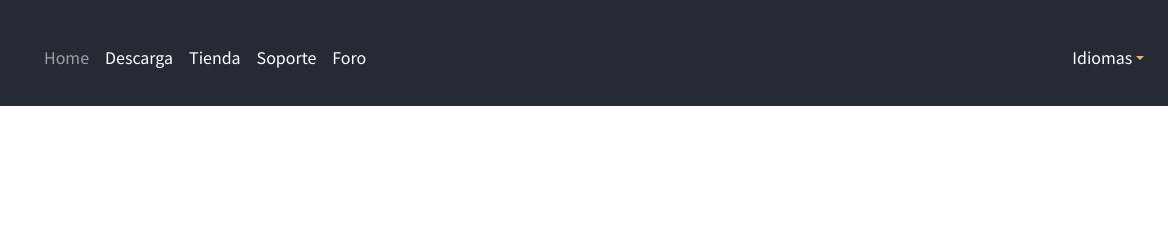
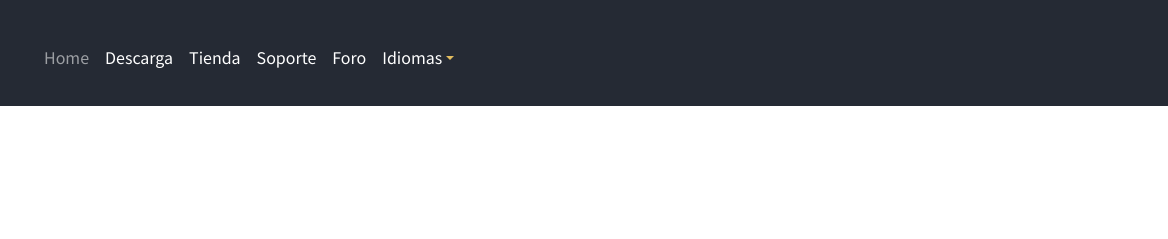
Before and after one commit to Hoshimiya-OS/Web-Page-OS, a plain HTML site: page es/index.html in a window 1280 px wide. Shown: the top 239 px of the page, 112-1280 px from the left. Drawn offline with nearby package versions, Linux system fonts and the light colour scheme.

```diff
--- a/es/index.html
+++ b/es/index.html
@@ -40,10 +40,6 @@
             <li class="nav-item">
               <a class="nav-link active" align="center" href="#">Foro</a>
             </li>
-
-          </li>
-          </ul>
-          <ul class="navbar-nav me-auto mt-2 mt-lg-2  navbar-nav-scroll">
             <li class="nav-item dropdown">
               <a class="nav-link active dropdown-toggle" align="center" href="#" role="button" data-bs-toggle="dropdown" aria-expanded="false">
                 Idiomas
@@ -54,7 +50,10 @@
                 <li><a class="dropdown-item" href="../dt/index.html"><img src="https://img.icons8.com/clouds/100/000000/germany.png"width="32px"align="left"/>Alemán</a></li>
                 <li><a class="dropdown-item" href="../jp/index.html"><img src="https://img.icons8.com/clouds/100/000000/japan.png"width="32px"align="left"/>Japonés</a></li>
               </ul>
+
+          </li>
           </ul>
+
         </div>
       </div>
   </nav>
```
